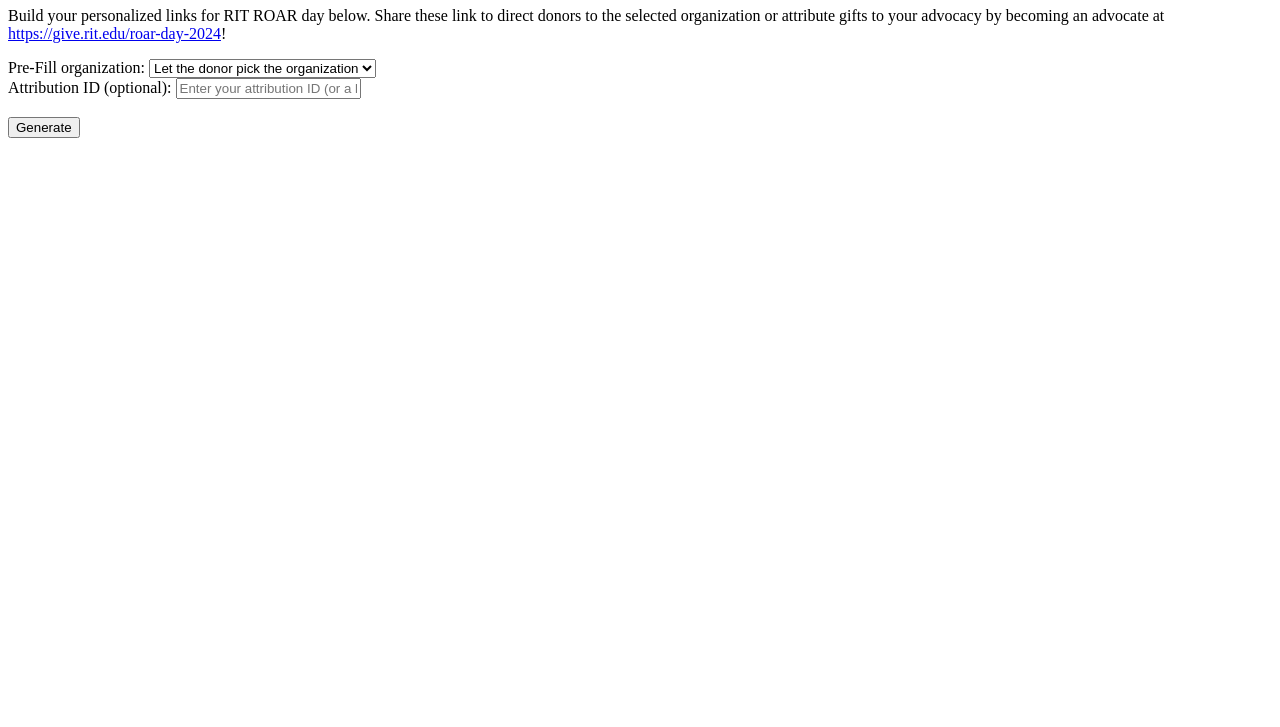
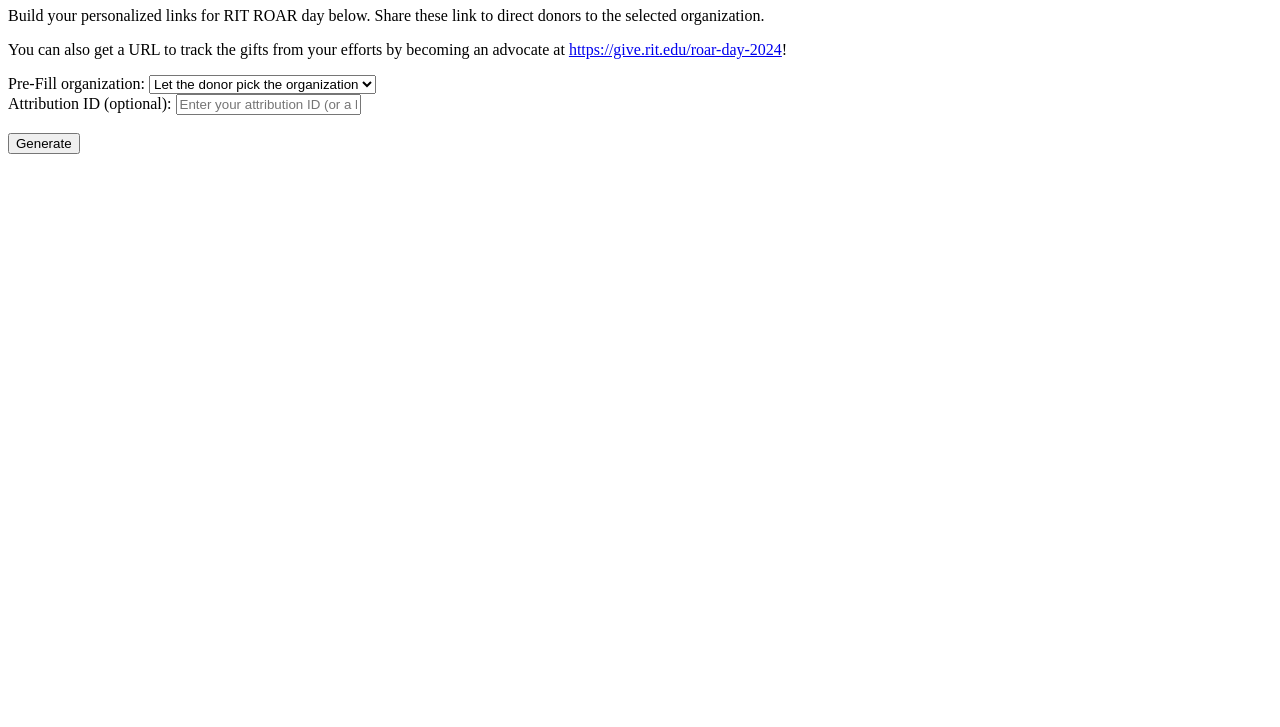
Before and after one commit to MoralCode/AdvancementURLFiller, a website: page index.html in a window 1280 px wide. Shown: the part 73-800 px from the top of the page. Drawn offline with nearby package versions, Linux system fonts and the light colour scheme; no server answers.

Commit message:
adjust become an advocate language

```diff
--- a/index.html
+++ b/index.html
@@ -14,7 +14,8 @@
 <body>
 	<h1>RIT ROAR Day Ambassador Link Creator</h1>
 
-	<p>Build your personalized links for RIT ROAR day below. Share these link to direct donors to the selected organization or attribute gifts to your advocacy by becoming an advocate at <a href="https://give.rit.edu/roar-day-2024">https://give.rit.edu/roar-day-2024</a>!</p>
+	<p>Build your personalized links for RIT ROAR day below. Share these link to direct donors to the selected organization.</p>
+	<p> You can also get a URL to track the gifts from your efforts by becoming an advocate at <a href="https://give.rit.edu/roar-day-2024">https://give.rit.edu/roar-day-2024</a>!</p>
 
 
 	<form id="theform">
```
